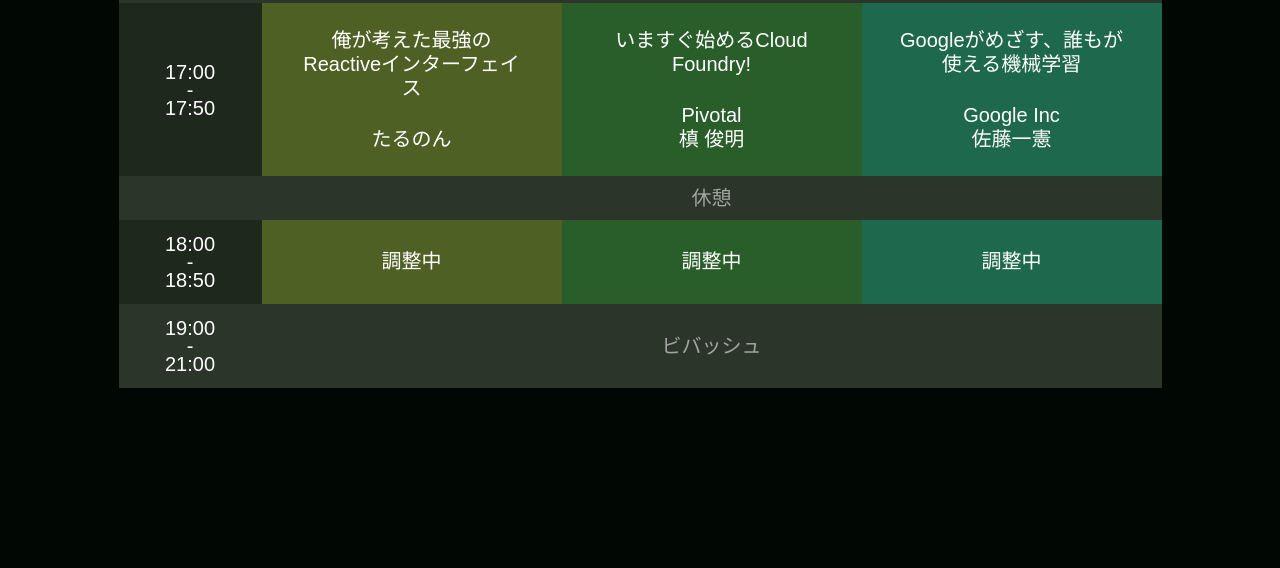
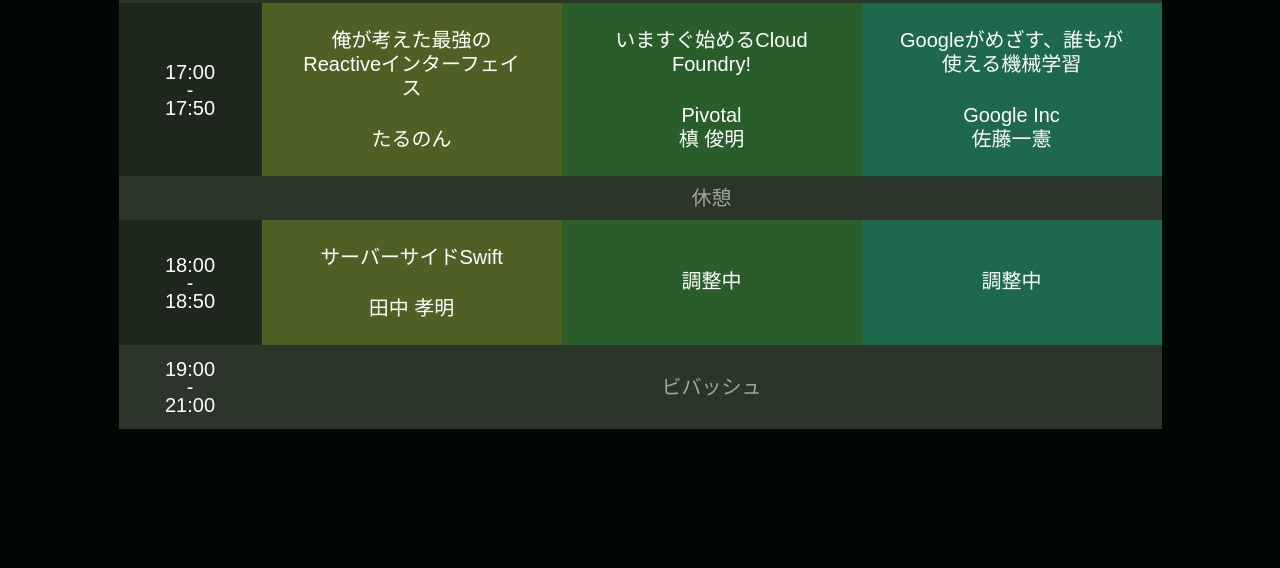
Before and after one commit to wats/HackerTackle.github.io, a website: page index.html in a window 1280 px wide. Shown: the part 2733-3301 px from the top of the page. Drawn offline with nearby package versions, Linux system fonts and the light colour scheme; some packages are replaced by stand-ins of ours.

Commit message:
セッションタイトル追加

```diff
--- a/index.html
+++ b/index.html
@@ -166,7 +166,7 @@
 	</tr>
 	<tr>
 		<td>18:00 - 18:50</td>
-		<td><strong>調整中</strong></td>
+		<td><strong>サーバーサイドSwift</strong><br>田中 孝明</td>
 		<td><strong>調整中</strong></td>
 		<td><strong>調整中</strong></td>
 	</tr>
```
